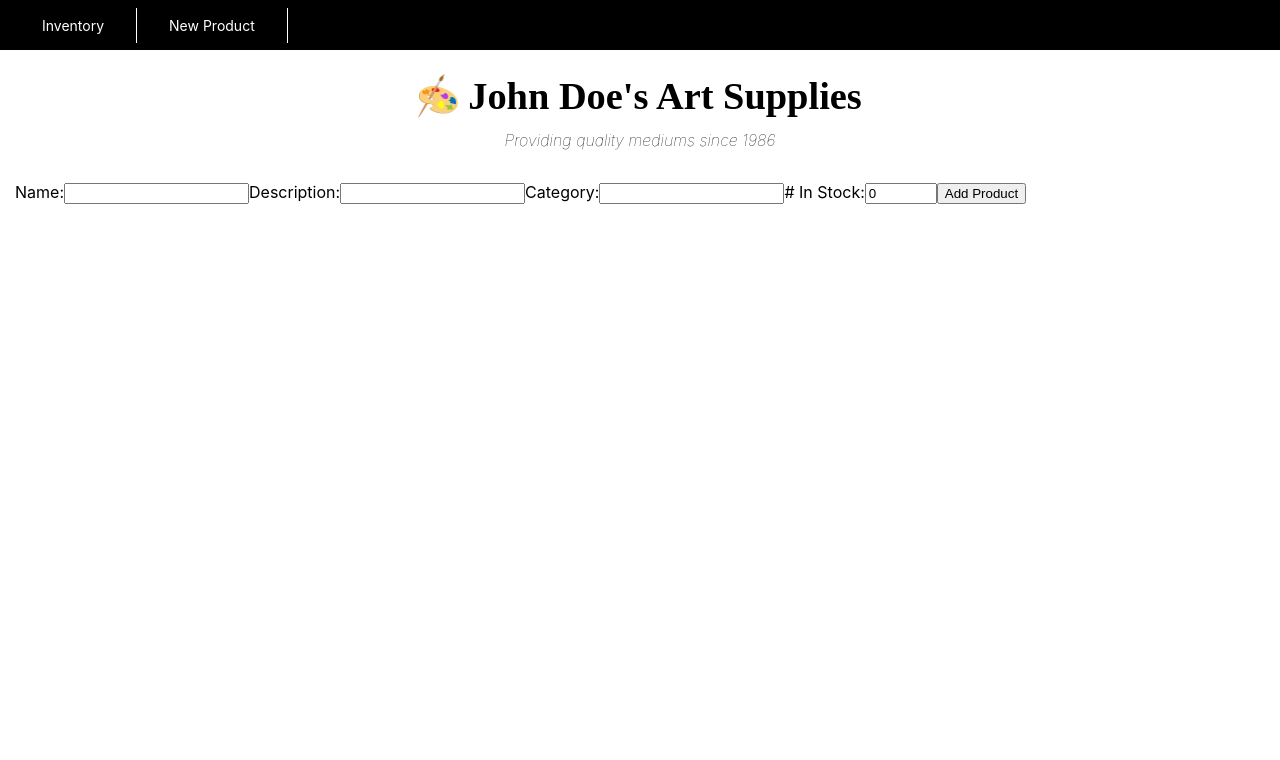
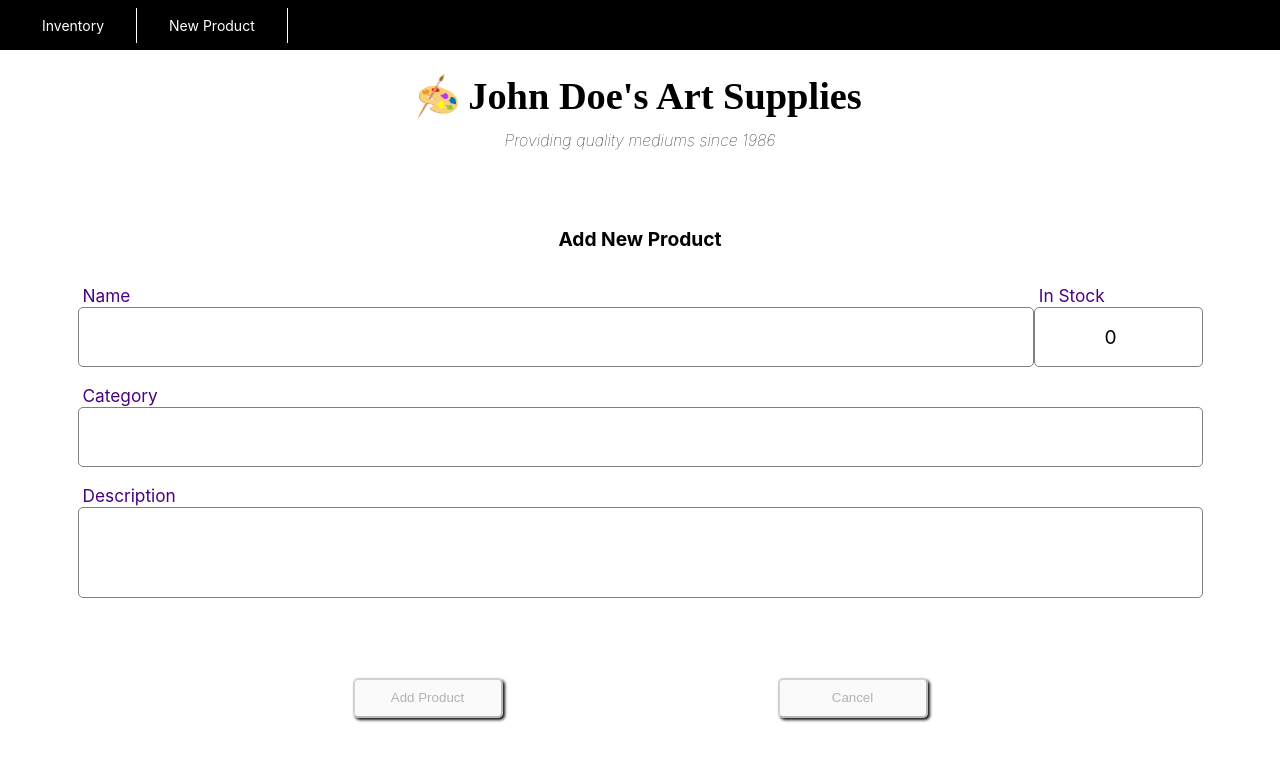
Before and after one commit to ntgarrett/CRUD_inventory, a Next.js app in the folder client/: page /new in a window 1280 px wide. Shown: the top 760 px of the page. Built offline with nearby package versions, Linux system fonts and the light colour scheme.

Commit message:
Adds styling to new product page

```diff
--- a/client/pages/new/index.js
+++ b/client/pages/new/index.js
@@ -1,6 +1,7 @@
 import { useState } from "react";
+import { useRouter } from "next/router";
 import { server } from "../../config";
-// todo: add styles
+import productStyles from "../../styles/Product.module.css";
 
 const AddProduct = () => {
   const [newProduct, setNewProduct] = useState({
@@ -9,6 +10,8 @@ const AddProduct = () => {
     category: '',
     count: 0
   });
+
+  const router = useRouter();
 
   const handleChange = (e) => {
     const value = e.target.value;
@@ -19,6 +22,14 @@ const AddProduct = () => {
       [name]: name == 'count' ? parseInt(value) : value,
     }))
   };
+
+  function isEdited() {
+    return !(newProduct.name.length > 0 || newProduct.description.length > 0 || newProduct.category.length > 0);
+  };
+
+  function canSubmit() {
+    return !(newProduct.name.length > 0 && newProduct.description.length > 0 && newProduct.category.length > 0);
+  }
 
   async function handleSubmit() {
     const item = await fetch(`${server}/api/add`, {
@@ -32,45 +43,36 @@ const AddProduct = () => {
         category: newProduct.category,
         count: newProduct.count
       })
-    }).then(response => response.json())
+    }).then(response => {
+      response.json();
+      router.push('/');
+    })
     .catch(error => console.log(error));
   }
 
   return (
-    <div>
-      <label>
-        Name:
+    <div className={`${productStyles.container} ${productStyles.newform}`}>
+      <h4 className={productStyles.infolabel}>
+        Add New Product
+      </h4>
+      <div className={productStyles.name}>
+        <label className={productStyles.fieldlabel}>Name</label>
+        <p>
           <input
+            className={productStyles.editfield}
             name="name"
             type="text"
             maxLength={100}
             value={newProduct.name}
             onChange={handleChange}
           />
-      </label>
-      <label>
-        Description:
+        </p>
+      </div>
+      <div className={productStyles.count}>
+        <label className={productStyles.fieldlabel}>In Stock</label>
+        <p>
           <input
-          name="description"
-          type="text"
-          maxLength={255}
-          value={newProduct.description}
-          onChange={handleChange}
-        />
-      </label>
-      <label>
-        Category:
-        <input
-          name="category"
-          type="text"
-          maxLength={100}
-          value={newProduct.category}
-          onChange={handleChange}
-        />
-      </label>
-      <label>
-        # In Stock:
-        <input
+            className={`${productStyles.editfield} ${productStyles.editcount}`}
             name="count"
             type="number"
             min={0}
@@ -78,8 +80,38 @@ const AddProduct = () => {
             value={newProduct.count}
             onChange={handleChange}
           />
-      </label>
+        </p>
+      </div>
+      <div className={productStyles.category}>
+        <label className={productStyles.fieldlabel}>Category</label>
+        <p>
+          <input
+            className={productStyles.editfield}
+            name="category"
+            type="text"
+            maxLength={100}
+            value={newProduct.category}
+            onChange={handleChange}
+          />
+        </p>
+      </div>
+      <div className={productStyles.description}>
+        <label className={productStyles.fieldlabel}>Description</label>
+        <p>
+          <textarea
+            className={`${productStyles.editfield} ${productStyles.textarea}`}
+            name="description"
+            type="text"
+            maxLength={255}
+            value={newProduct.description}
+            onChange={handleChange}
+          />
+        </p>
+      </div>
+      <div className={productStyles.btncontainer}>
         <button
+          className={productStyles.btn}
+          disabled={canSubmit()}
           onClick={() => {
             if (window.confirm('Add new product to inventory?')) {
               handleSubmit();
@@ -88,6 +120,18 @@ const AddProduct = () => {
         >
           Add Product
         </button>
+        <button
+          className={productStyles.btn}
+          disabled={isEdited()}
+          onClick={() => {
+            if (window.confirm('Discard changes?')) {
+              router.push('/');
+            }
+          }}
+        >
+          Cancel
+        </button>
+      </div>
     </div>
   );
 };
--- a/client/styles/Product.module.css
+++ b/client/styles/Product.module.css
@@ -108,9 +108,16 @@
   outline: none;
 }
 
+.newform p:hover,
 .editform p:hover {
   border-color: blue;
   box-shadow: 0 0 .2rem cornflowerblue;
+}
+
+.infolabel {
+  width: 100%;
+  text-align: center;
+  margin: 0 0 2rem 0;
 }
 
 .textarea {
```
Lines whose indentation alone changed are shown as unchanged.
